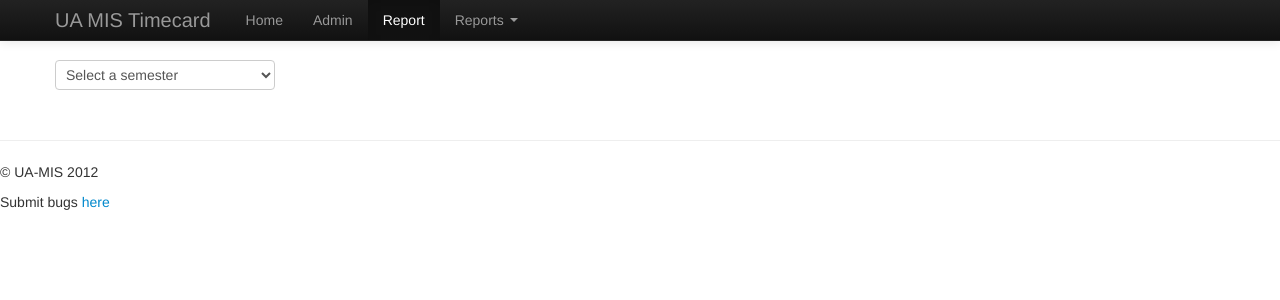
After one commit to Jacksonbaker323/capstone, a Django app: page /pmo_report_select/ in a window 1280 px wide. The commit adds this page. Shown: the top 300 px of the page. Run offline with Django 3.2, Linux system fonts and the light colour scheme; data comes from the database, SQL or seed files in the repository; parts of the project's set-up code (start-up, migrations or seed data) failed here and were passed over; some libraries are stand-ins or nearby versions.

Commit message:
Created Dropdown Navigation and PMO Dashboard
Added Reports dropdown menu with PMO and PM links. Currently only the
PMO link works.

Create first prototype of PMO dashboard that allows for semester
selection based on our cookie strategy and then queries the database
appropriately. The computational areas of this dashboard aren't correct
yet, but the concept is solid.

```diff
--- a/capstone/template/base.html
+++ b/capstone/template/base.html
@@ -11,6 +11,7 @@
     <link href="http://timeclock.eil-server.cba.ua.edu/media/bootstrap/assets/css/bootstrap.css" rel="stylesheet">
     <link href="http://timeclock.eil-server.cba.ua.edu/media/datepicker/css/datepicker.css" rel="stylesheet">
     <link href="http://timeclock.eil-server.cba.ua.edu/media/timepicker/css/timepicker.css" rel="stylesheet">
+	<script type="text/javascript" src="http://twitter.github.com/bootstrap/assets/js/bootstrap-dropdown.js"></script>
     <style type="text/css">
       body {
         padding-top: 60px;
@@ -34,7 +35,7 @@
 
   <body>
 
-    <div class="navbar navbar-inverse navbar-fixed-top">
+    <div class="navbar navbar-inverse navbar-fixed-top" >
       <div class="navbar-inner">
         <div class="container">
           <a class="btn btn-navbar" data-toggle="collapse" data-target=".nav-collapse">
@@ -44,18 +45,23 @@
           </a>
           <a class="brand" href="/">UA MIS Timecard</a>
           <div class="nav-collapse collapse">
-            <ul class="nav">
-              <li {% if page == "index" %} class="active" {% endif %}><a href="../..">Home</a></li>
+            <ul class="nav" role="navigation">
+			  <li {% if page == "index" %} class="active" {% endif %}><a href="../..">Home</a></li>
               <li><a href="../../admin">Admin</a></li>
               <li {% if page == "report" %} class="active" {% endif %}><a href="../../report">Report</a></li>
-
+			  <li class="dropdown">
+                      <a id="drop1" href="#" role="button" class="dropdown-toggle" data-toggle="dropdown">Reports <b class="caret"></b></a>
+                      <ul class="dropdown-menu" role="menu" aria-labelledby="drop1">
+                        <li role="presentation"><a role="menuitem" tabindex="-1" href="/pmo_report_select">PMO</a></li>
+                        <li role="presentation"><a role="menuitem" tabindex="-1" href="#">PM</a></li>
+                      </ul>
+              </li>
             </ul>
 
           </div><!--/.nav-collapse -->
         </div>
       </div>
     </div>
-
     <div class="container">
       {% block content %}Empty page{% endblock %}
     </div>
--- /dev/null
+++ b/capstone/template/timeclock/pmoindex.html
@@ -0,0 +1,38 @@
+{% extends "base.html" %}
+
+{% block content %}
+
+	{% if semester_list %}
+<!--	<form>
+	<select name="URL" onchange="window.location.href=this.form.URL.options[this.form.URL.selectedIndex].value">
+			<option>Select a semester</option>
+		{% for semester in semester_list %}
+			<!--<option value="/semester_{{semester.semester_name}}"> -->
+			<!-- sets the url equal to the id of the semester that the person selected
+			<option value="/reporting/{{semester.id}}">
+
+			{{semester.semester_name}} </option>
+		{% endfor %}
+	</select>
+	</form> -->
+	<form >
+		<select name="URL" onchange="window.location.href=this.form.URL.options[this.form.URL.selectedIndex].value">
+			<option> Select a semester </option>
+			{% for semester in semester_list %}
+			<option value="/pmo_report/{{semester.id}}">
+				{{semester.semester_name}}
+			</option>
+			{% endfor %}
+		</select>
+	</form>
+
+
+
+
+
+{% else %}
+	<p> No Semesters are available </p>
+{% endif %}
+
+
+{% endblock content %}
--- a/capstone/urls.py
+++ b/capstone/urls.py
@@ -17,6 +17,9 @@ urlpatterns = patterns('',
     url(r'^submittime/$', 'timeclock.views.submittime'),
     url(r'^reporting/$', 'timeclock.views.reporting'),
     url(r'^report/$', 'timeclock.views.reportingindex'),
+	url(r'^pmo_report/(?P<semester_name>\d+)/$', 'timeclock.views.pmo_report'),
+	url(r'^pmo_report_select/$', 'timeclock.views.pmo_reportindex'),
+	url(r'^pmoselectsemester/$', 'timeclock.views.pmoselectsemester'),
 #    url(r'^testform/$', 'timeclock.views.testform'),
 
 )
--- a/timeclock/models.py
+++ b/timeclock/models.py
@@ -15,6 +15,17 @@ class Project(models.Model):
 	project_name = models.CharField(max_length=200)
 
 	def __unicode__(self):
+		return self.project_name
+
+class ProjectStat: #Class used by PM and PMO dashboard, allows for the combination of database and computed variables into one object for easier transport to the HTML view
+				   #This class is currently the only class that is not backed by an identical database structure.
+	def __init__(self,id,name,avg,lstwk):
+		self.id = id
+		self.project_name = name
+		self.avghrs = avg
+		self.lstwkhrs = lstwk
+
+	def __str__(self):
 		return self.project_name
 
 class Student(models.Model):
--- a/timeclock/views.py
+++ b/timeclock/views.py
@@ -4,11 +4,11 @@ from django.http import Http404
 from django.shortcuts import render, get_object_or_404
 from django.template import RequestContext
 from django.shortcuts import render_to_response
-from timeclock.models import Semester, Project, Student, Shift, Deliverable
+from timeclock.models import Semester, Project, Student, Shift, Deliverable, ProjectStat
 from django.utils import timezone
 from django.utils import tzinfo
 import datetime
-from django.db.models import Avg, Count
+from django.db.models import Avg, Count, Sum
 import string
 from django.shortcuts import redirect
 
@@ -51,7 +51,35 @@ def reportingindex(request):
 	context = {'semester_list' : semester_list, 'page' : 'report'}
 	return render(request, 'timeclock/reportingindex.html', context)
 
+### BEGIN PMO DASHBOARD ###
 
+def pmo_reportindex(request): #Semester selection page for PMO dashboard
+	if request.session.get('semester_id', None):
+		return redirect('/pmo_report/' + request.session['semester_id'])
+	semester_list = Semester.objects.all()
+	context = {'semester_list' : semester_list, 'page' : 'report'}
+	return render(request, 'timeclock/pmoindex.html', context)
+
+def pmo_report(request, semester_name): #PMO Dashboard report generation
+	request.session['semester_id'] = request.path.split("/")[2]
+	project_stats = [] #list to pass to context
+	project_list = Project.objects.filter(semester=semester_name)
+	for project in project_list:
+		avg = Shift.objects.filter(project_id=project.id).aggregate(Sum('total_time')) #What do I divide this by to obtain the actual average?
+		ltweeks = 0 #still need to make query for sum of last two weeks.
+		project_stats.append(ProjectStat(project.id,project.project_name,avg,ltweeks)) #Using a new class ProjectStat which holds project info and stats together
+	context = {'project_list' : project_stats, 'page' : 'pmo', 'page' : 'report'}
+	return render(request, 'timeclock/pmo_report.html', context)
+
+def pmoselectsemester(request): #Semester ID cookie delete that directs user back to pmo_reportindex, maybe in the future we can use a GET parameter to have one cookie deleting function that
+								# can delete any cookie and have a switch for directing back to the appropriate page
+		try:
+			del request.session['semester_id']
+		except KeyError:
+        		pass
+        	return redirect('/pmo_report_select') #redirect user back to the homepage
+
+### END PMO DASHBOARD ###
 
 def submittime(request):
 
```
Also changed, not shown: capstone/template/timeclock/pmo_report.html (added, +22 -0 lines).
